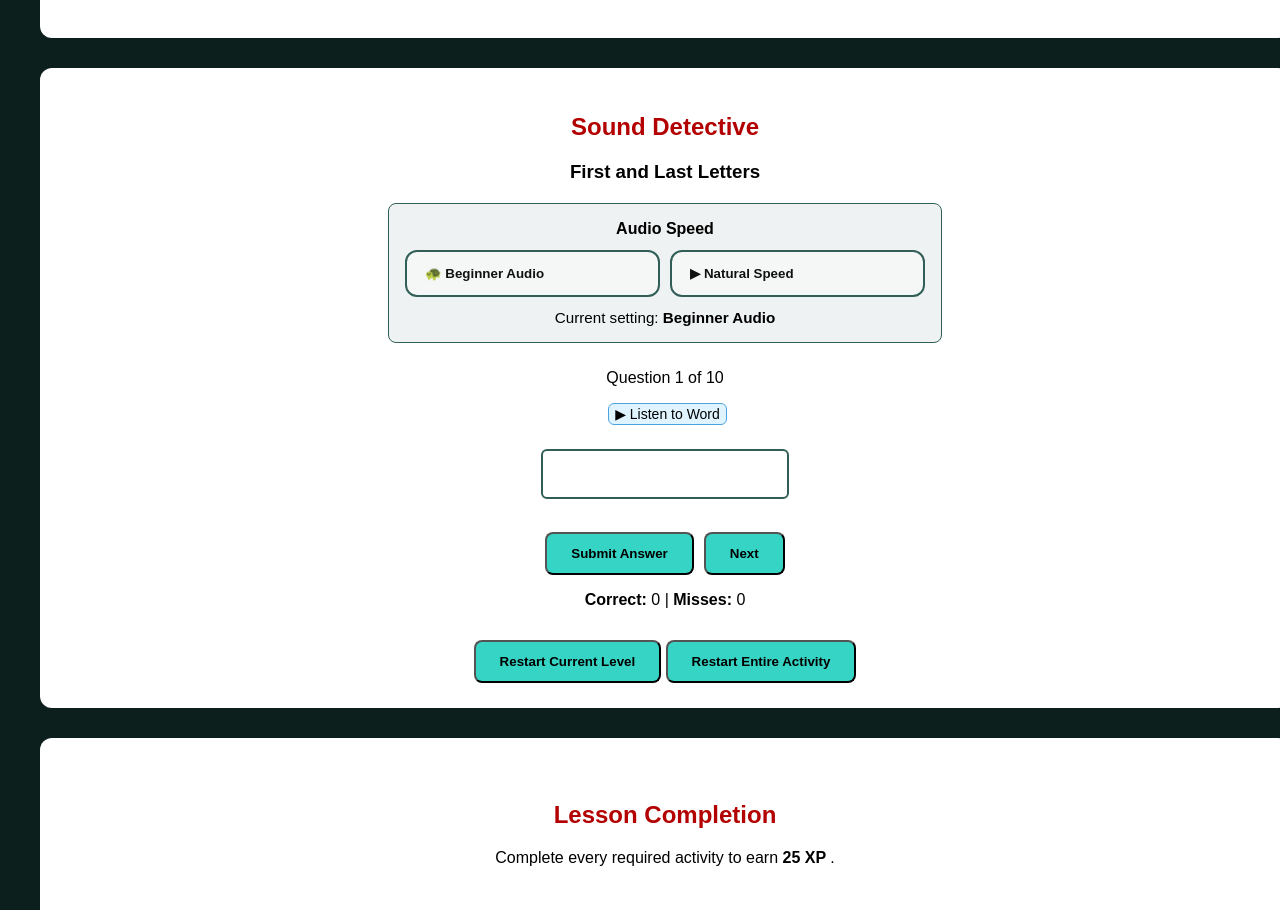
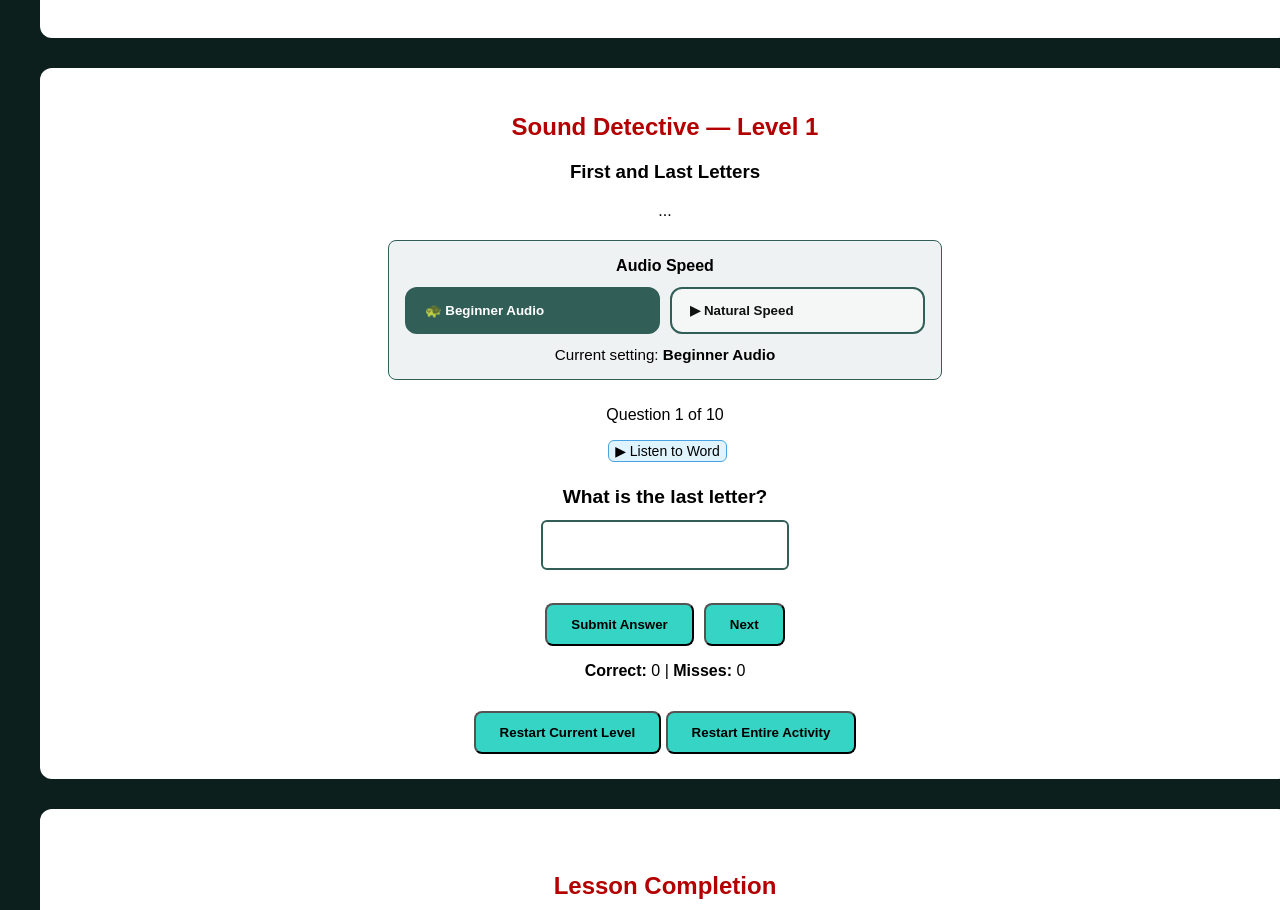
Before and after one commit to jcrossfire90/Calebs-Spanish-Learning-Website, a plain HTML site: page lessons/alphabet.html in a window 1280 px wide. Shown: the part 4047-4957 px from the top of the page. Drawn offline with nearby package versions, Linux system fonts and the light colour scheme.

Commit message:
Correcting - AlphabetListeningActivity

```diff
--- a/lessons/alphabet.html
+++ b/lessons/alphabet.html
@@ -1256,6 +1256,8 @@ const lessonConfig = {
 
 <script src="../listening-activity-engine.js"></script>
 
+<script src="../alphabet-listening-activity.js"></script>
+
 <script>
 ListeningActivity.initialize(
     alphabetListeningActivity
```
